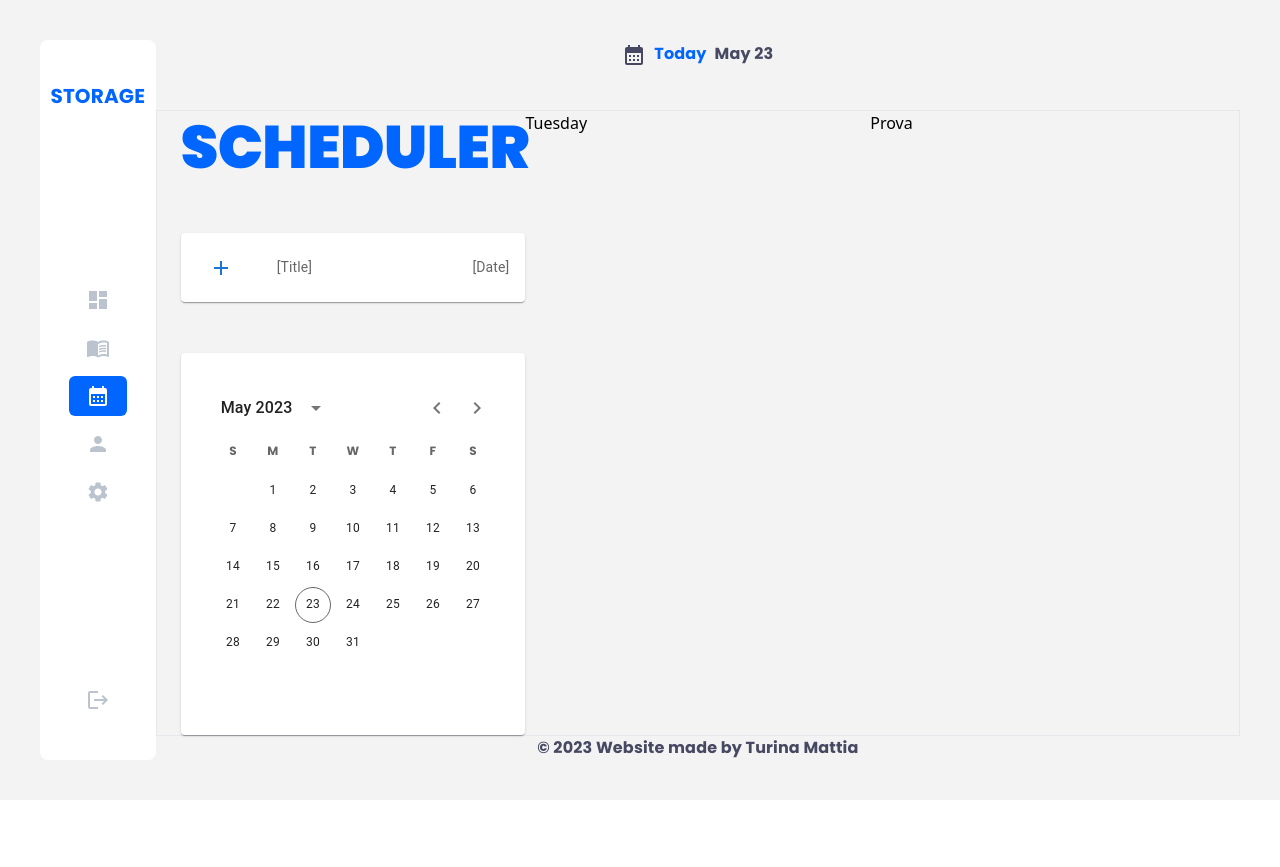
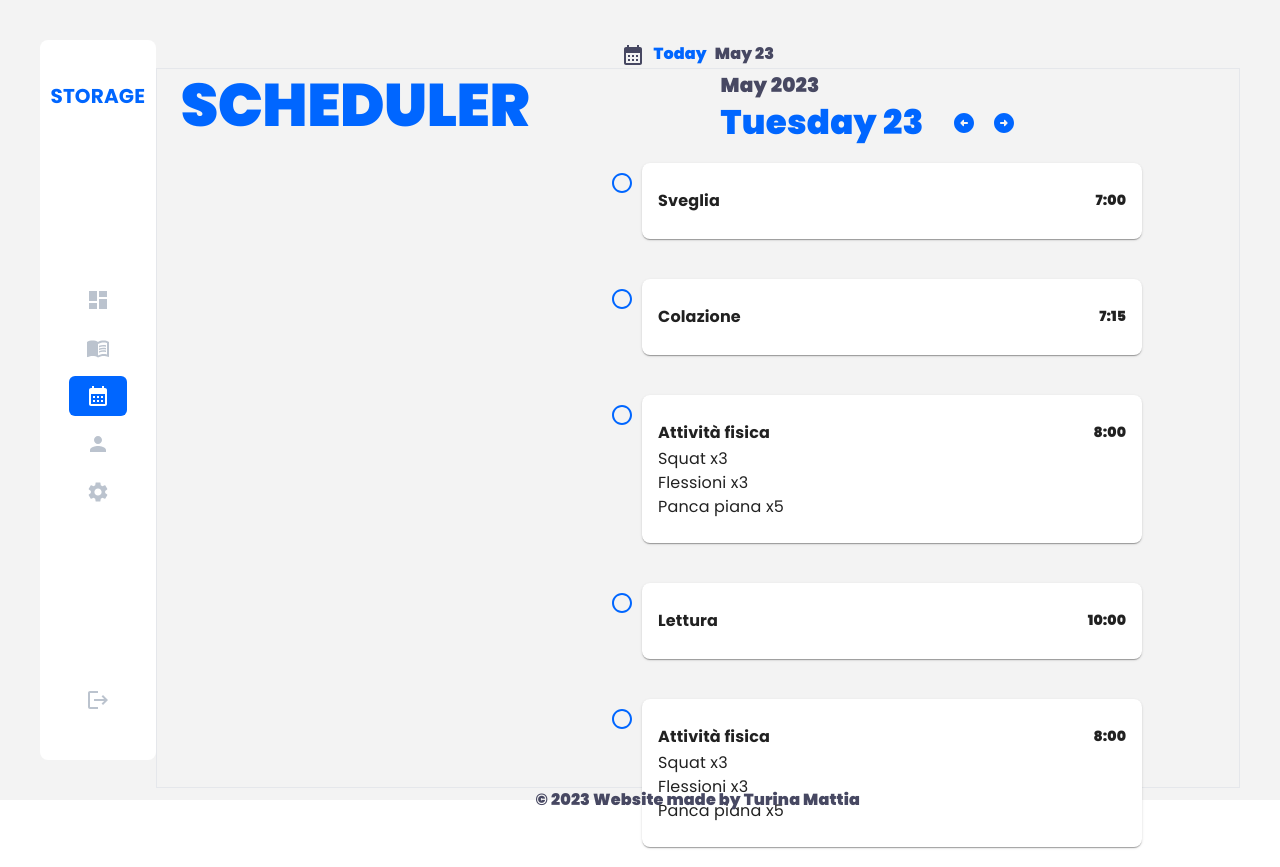
Before and after one commit to mattiaTuri/Storage, a React (Create React App) app: page /diary in a window 1280 px wide. Before the commit the page ends 800 px from the top, so only its background shows below. Built offline with nearby package versions, Linux system fonts and the light colour scheme.

Commit message:
Create task layout

```diff
--- a/src/components/feature/diary/Calendar.tsx
+++ b/src/components/feature/diary/Calendar.tsx
@@ -10,18 +10,12 @@ import AddIcon from "@mui/icons-material/Add";
 
 function Calendar() {
   return (
-    <Box>
-      <Card className="bg-white flex" sx={{ minWidth: 275 }}>
-        <CardContent
-          className="w-full flex justify-between"
-          sx={{ paddingTop: "24px" }}
-        >
-          <LocalizationProvider dateAdapter={AdapterDayjs}>
-            <DateCalendar />
-          </LocalizationProvider>
-        </CardContent>
-      </Card>
+    <Box sx={{borderRadius:"0.5rem", height:"400px", width:"320px"}}>
+      <LocalizationProvider dateAdapter={AdapterDayjs}>
+        <DateCalendar/>
+      </LocalizationProvider>
     </Box>
+
   );
 }
 
--- a/src/components/feature/diary/DailyTask.tsx
+++ /dev/null
@@ -1,10 +0,0 @@
-import Box from "@mui/material/Box";
-import { GetCurrentDate } from "../../shared/Date/currentDateFunction";
-
-function DailyTask() {
-  const { day, dayOfTheWeek, month } = GetCurrentDate();
-
-  return <Box className="h-full">{dayOfTheWeek}</Box>;
-}
-
-export default DailyTask;
--- /dev/null
+++ b/src/components/feature/diary/DailyTasks.tsx
@@ -0,0 +1,44 @@
+import Box from "@mui/material/Box";
+import { GetCurrentDate } from "../../shared/Date/currentDateFunction";
+import { IconButton, Typography } from "@mui/material";
+import ArrowCircleLeftRoundedIcon from '@mui/icons-material/ArrowCircleLeftRounded';
+import ArrowCircleRightRoundedIcon from '@mui/icons-material/ArrowCircleRightRounded';
+import Task from "./Task";
+
+
+function DailyTasks() {
+  const { day, dayOfTheWeek, month } = GetCurrentDate();
+
+  const task1:string[] = [];
+  const task2:string[] = [];
+  const task3:string[] = ["Squat x3", "Flessioni x3", "Panca piana x5"];
+  const task4:string[] = [];
+
+  return (
+  <Box className="h-full flex flex-col items-center w-full">
+    <Box className="flex gap-5">
+      <Box className="flex flex-col">
+        <Typography variant="h6" component="span" className="text-[#474862]">{month} 2023</Typography>
+        <Typography variant="h4" component="span" className="text-[#0066ff]">{dayOfTheWeek} {day}</Typography>
+      </Box>
+      <Box className="flex items-end">
+        <IconButton className="h-max">
+          <ArrowCircleLeftRoundedIcon/>
+        </IconButton>
+        <IconButton className="h-max">
+          <ArrowCircleRightRoundedIcon/>
+        </IconButton>
+      </Box>
+    </Box>
+    <Box>
+      <Task title="Sveglia" date="7:00" description="" task={task1}/>
+      <Task title="Colazione" date="7:15" description="" task={task2}/>
+      <Task title="Attività fisica" date="8:00" description="" task={task3}/>
+      <Task title="Lettura" date="10:00" description="" task={task4}/>
+      <Task title="Attività fisica" date="8:00" description="" task={task3}/>
+    </Box>
+  </Box>
+  )
+}
+
+export default DailyTasks;
--- a/src/components/feature/diary/Scheduler.tsx
+++ b/src/components/feature/diary/Scheduler.tsx
@@ -4,8 +4,8 @@ import Calendar from "./Calendar";
 import CardActions from "@mui/material/CardActions";
 import Card from "@mui/material/Card";
 import CardContent from "@mui/material/CardContent";
-import Button from "@mui/material/Button";
 import AddIcon from "@mui/icons-material/Add";
+import { IconButton } from "@mui/material";
 
 function Scheduler() {
   return (
@@ -15,25 +15,22 @@ function Scheduler() {
           SCHEDULER
         </Typography>
       </Box>
-      <Card className="bg-white flex" sx={{ minWidth: 275 }}>
+      {/* <Card className="bg-white flex" sx={{ minWidth: 275, borderRadius:"0.5rem", height:"100px", width:"320px"}}>
         <CardActions>
-          <Button size="small">
-            <AddIcon />
-          </Button>
+          <IconButton size="small">
+            <AddIcon className="text-[#0066ff]"/>
+          </IconButton>
         </CardActions>
         <CardContent
-          className="w-full flex justify-between"
-          sx={{ paddingTop: "24px" }}
+          className="w-full flex justify-between items-center"
+          sx={{ paddingTop: "24px"}}
         >
-          <Typography sx={{ fontSize: 14 }} color="text.secondary">
-            [Title]
-          </Typography>
-          <Typography sx={{ fontSize: 14 }} color="text.secondary">
-            [Date]
+          <Typography variant="subtitle1" component="span" color="#0066ff">
+            Add new task
           </Typography>
         </CardContent>
       </Card>
-      <Calendar />
+      <Calendar /> */}
     </Box>
   );
 }
--- /dev/null
+++ b/src/components/feature/diary/Task.tsx
@@ -0,0 +1,60 @@
+import Box from "@mui/material/Box";
+import Card from "@mui/material/Card";
+import CardActions from "@mui/material/CardActions";
+import CardContent from "@mui/material/CardContent";
+import Typography from "@mui/material/Typography";
+import CheckCircleIcon from '@mui/icons-material/CheckCircle';
+import CircleOutlinedIcon from '@mui/icons-material/CircleOutlined';
+import { IconButton } from "@mui/material";
+
+interface TaskProps{
+    title:string;
+    date:string;
+    description:string;
+    task:string[];
+}
+
+function Task({title, date, description, task}: TaskProps) {
+  return (
+    <Box className="flex p-5">
+        <IconButton className="h-max">
+            <CircleOutlinedIcon/>
+        </IconButton>
+        <Card sx={{ width:500, borderRadius:"0.5rem" }}>
+      <CardContent sx={{paddingTop:"24px"}}>
+        <Box className="flex items-center justify-between">
+            <Typography variant="subtitle1" component="h2">
+            {title}
+            </Typography>
+            <Typography variant="subtitle2" component="span">
+            {date}
+            </Typography>
+        </Box>
+        <Box>
+            <Typography  component="p">
+            {description}
+            </Typography>
+        </Box>
+        {task &&
+        <Box>
+            <ul>
+                {task.map((elem:string, index:number) => {
+                    return (
+                        <li key={index}>
+                            <Typography  component="p">
+                            {elem}
+                            </Typography>
+                        </li>
+                    )
+                })}
+            </ul>
+
+        </Box>
+        }
+      </CardContent>
+    </Card>
+    </Box>
+  )
+}
+
+export default Task;
--- a/src/components/pages/diary/Diary.tsx
+++ b/src/components/pages/diary/Diary.tsx
@@ -1,16 +1,15 @@
 import Box from "@mui/material/Box";
 import Container from "@mui/material/Container";
-import DailyTask from "../../feature/diary/DailyTask";
+import DailyTasks from "../../feature/diary/DailyTasks";
 import Scheduler from "../../feature/diary/Scheduler";
 
 function Diary() {
   return (
     <Box className="h-full">
       <Container maxWidth="xl" className="border h-full">
-        <Box className="h-full grid grid-cols-3">
+        <Box className="h-full flex">
           <Scheduler />
-          <DailyTask />
-          <Box>Prova</Box>
+          <DailyTasks />
         </Box>
       </Container>
     </Box>
--- a/src/styles/global.css
+++ b/src/styles/global.css
@@ -23,12 +23,33 @@
   box-sizing: border-box;
 }
 
-h2, span{
+h2{
   font-family: "Poppins-Bold" !important;
 }
 
-h1{
+h1, span{
   font-family: "Poppins-Black" !important;
+}
+
+p{
+  font-family: "Poppins-Regular" !important;
+}
+
+.MuiButtonBase-root > .MuiSvgIcon-root, .MuiDayCalendar-header > span{
+  color: #0066ff;
+}
+
+.MuiPickersDay-today{
+  border: 1px solid #0066ff !important;
+}
+
+.Mui-selected{
+  background-color: #0066ff !important;
+}
+
+.MuiDateCalendar-viewTransitionContainer{
+  background-color: white;
+  border-radius: 0.5rem;
 }
 
 /*
```
